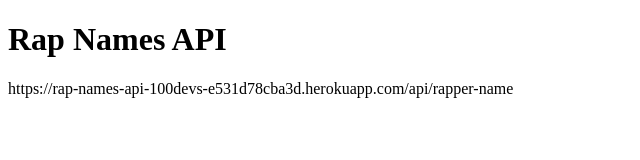
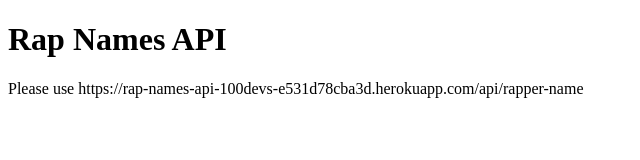
Before and after one commit to deanp04/rap-names-api, a website: page index.html in a window 1280 px wide. Shown: the whole page, without its empty margins (0-640 px from the left). Drawn offline with Linux system fonts and the light colour scheme.

Commit message:
updated html

```diff
--- a/index.html
+++ b/index.html
@@ -7,6 +7,6 @@
 </head>
 <body>
     <h1>Rap Names API</h1>
-    <p>https://rap-names-api-100devs-e531d78cba3d.herokuapp.com/api/rapper-name</p>
+    <p>Please use https://rap-names-api-100devs-e531d78cba3d.herokuapp.com/api/rapper-name</p>
 </body>
 </html>
```
